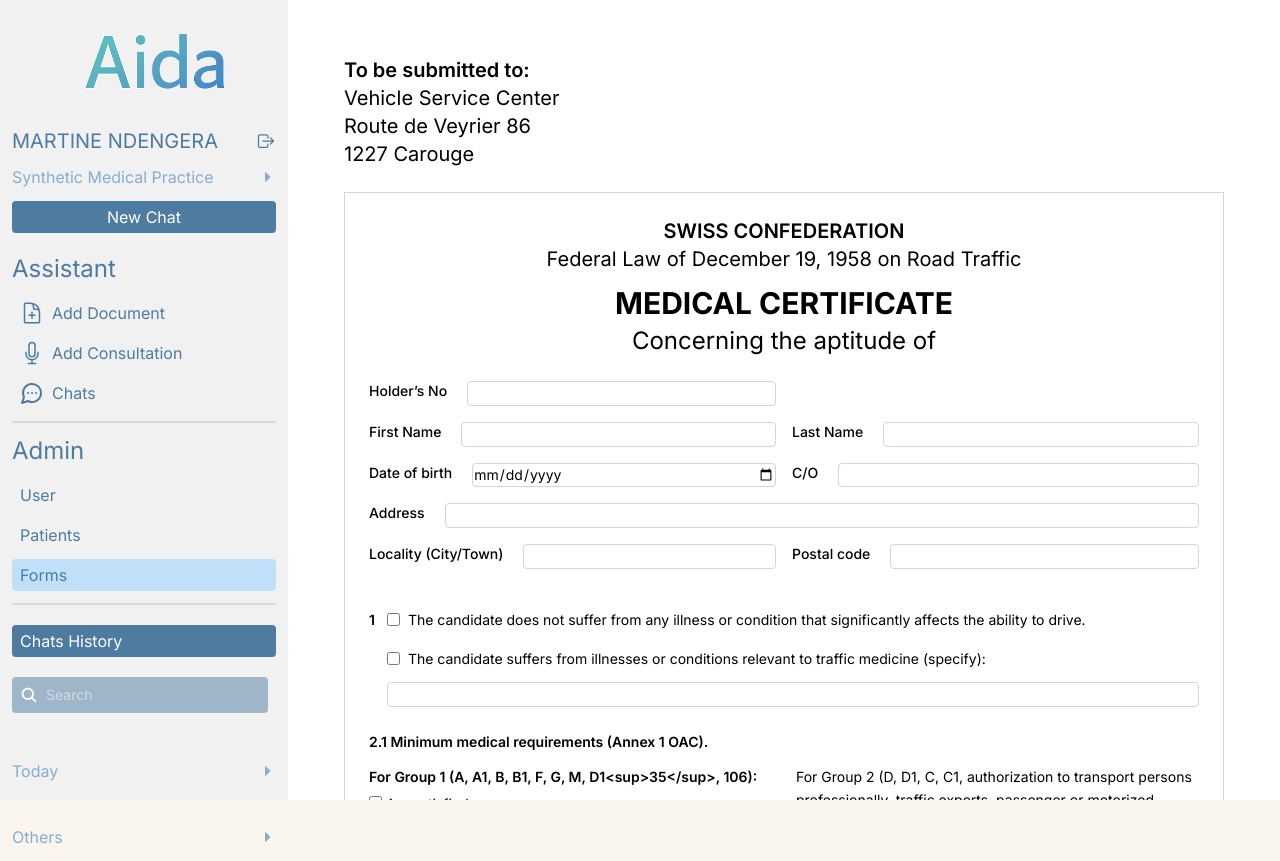
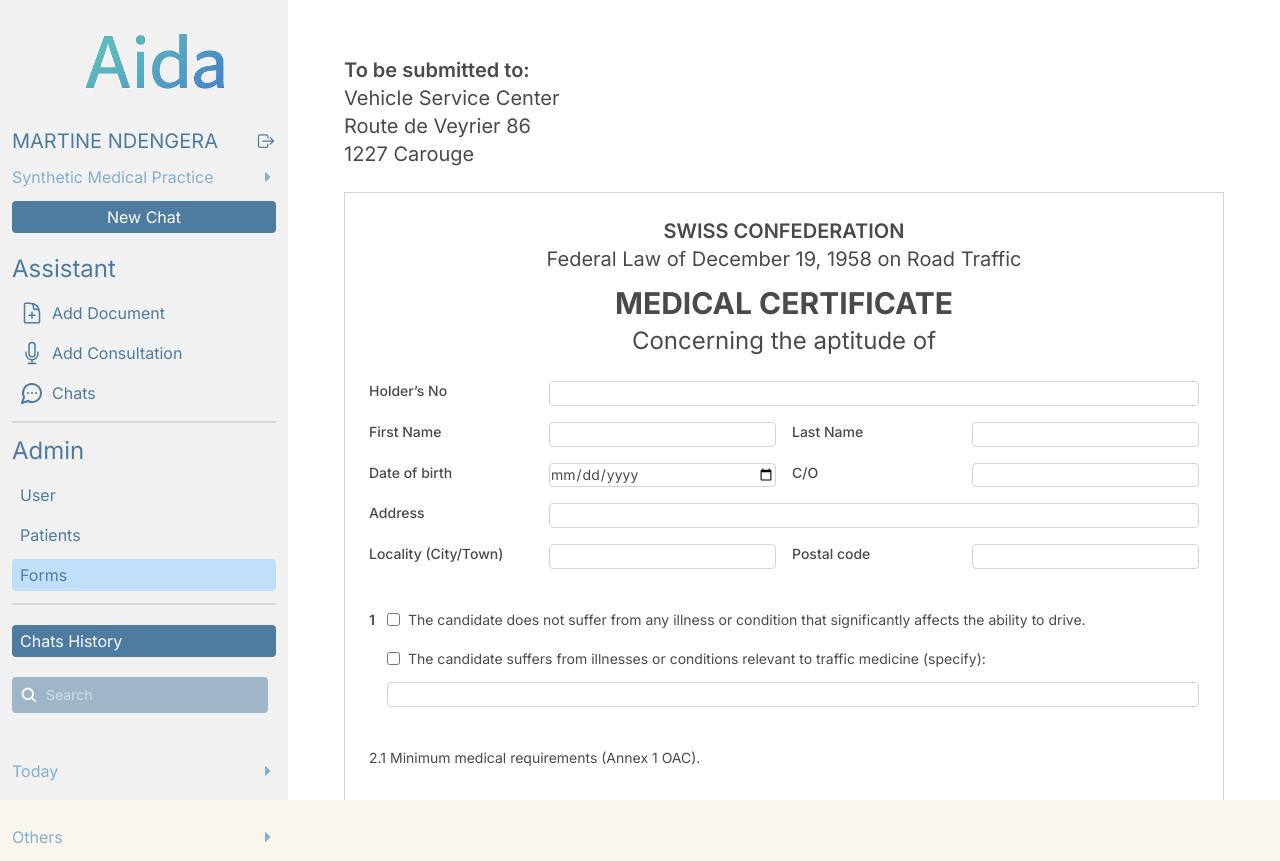
Before and after one commit to Alpha-Bytes-Department/Sixtine_AI, a React (Vite) app: page /dashboard/forms in a window 1280 px wide. Built offline with nearby package versions, Linux system fonts and the light colour scheme.

Commit message:
polish form

```diff
--- a/src/pages/AddDocument/AddDocument.tsx
+++ b/src/pages/AddDocument/AddDocument.tsx
@@ -95,18 +95,17 @@ export default function AddDocument({
 
   return (
     <div className="h-full w-full bg-white flex justify-center items-center">
-      <div className={` mx-auto`}>
+      <div className={`mx-auto ${files.length > 0 ? "flex gap-5 h-full" : ""}`}>
         {/* file upload  */}
         <div
           onDragOver={handleDragOver}
           onDragLeave={handleDragLeave}
           onDrop={handleDrop}
-          className={`relative flex flex-col items-center justify-center p-40 rounded-lg border-2 border-dashed transition-all duration-200
-          ${
+          className={`relative flex flex-col items-center justify-center rounded-lg border-2 border-dashed transition-all duration-200 ${
             isDragging
               ? "border-blue-500 bg-blue-50"
               : "border-gray-300 bg-white"
-          }`}
+          } ${files.length > 0 ? "px-5 py-40" : "p-40"}`}
         >
           <input
             ref={inputRef}
@@ -133,7 +132,6 @@ export default function AddDocument({
             {error && <p className="text-red-500 text-sm mt-2">{error}</p>}
           </div>
         </div>
-
         {/* Files list / preview */}
         {files.length > 0 && (
           <div className="mt-4 space-y-2">
--- a/src/pages/Forms/Forms.tsx
+++ b/src/pages/Forms/Forms.tsx
@@ -4,7 +4,7 @@ const Forms = () => {
   return (
     <div className="h-full flex flex-col">
       <div className="p-6 print:p-0 flex-grow overflow-y-auto">
-        <div className="mx-auto bg-white p-8 rounded-lg print:shadow-none print:border text-[14px] leading-relaxed">
+        <div className="mx-auto bg-white p-8 rounded-lg print:shadow-none print:border text-[14px] text-[#4A4A4A] leading-relaxed">
           {/* Header */}
           <header className="mb-6 text-xl">
             <p className="font-semibold">To be submitted to:</p>
@@ -22,18 +22,15 @@ const Forms = () => {
               <p className="text-xl">
                 Federal Law of December 19, 1958 on Road Traffic
               </p>
-              <h1 className="font-bold text-3xl mt-3">
-                MEDICAL CERTIFICATE
-              </h1>
+              <h1 className="font-bold text-3xl mt-3">MEDICAL CERTIFICATE</h1>
               <p className="mt-1 text-2xl">Concerning the aptitude of</p>
             </div>
 
             <form className="space-y-6 ">
               {/* Section 1 — Personal info */}
               <section className="space-y-4">
-                <div className="grid md:grid-cols-2 gap-4">
                 <div className="flex item-center gap-5 ">
-                    <label className="block text-sm font-medium mb-1">
+                  <label className="block text-sm font-medium mb-1 w-40">
                     Holder’s No
                   </label>
                   <input
@@ -41,11 +38,10 @@ const Forms = () => {
                     className="border border-[#D0D5DD] flex-1 rounded"
                   />
                 </div>
-                </div>
 
                 <div className="grid md:grid-cols-2 gap-4">
                   <div className="flex item-center gap-5">
-                    <label className="block text-sm font-medium mb-1">
+                    <label className="block text-sm font-medium mb-1 w-40">
                       First Name
                     </label>
                     <input
@@ -54,7 +50,7 @@ const Forms = () => {
                     />
                   </div>
                   <div className="flex item-center gap-5">
-                    <label className="block text-sm font-medium mb-1">
+                    <label className="block text-sm font-medium mb-1 w-40">
                       Last Name
                     </label>
                     <input
@@ -66,7 +62,7 @@ const Forms = () => {
 
                 <div className="grid md:grid-cols-2 gap-4">
                   <div className="flex item-center gap-5">
-                    <label className="block text-sm font-medium mb-1">
+                    <label className="block text-sm font-medium mb-1 w-40">
                       Date of birth
                     </label>
                     <input
@@ -75,7 +71,7 @@ const Forms = () => {
                     />
                   </div>
                   <div className="flex item-center gap-5">
-                    <label className="block text-sm font-medium mb-1">
+                    <label className="block text-sm font-medium mb-1 w-40">
                       C/O
                     </label>
                     <input
@@ -86,7 +82,7 @@ const Forms = () => {
                 </div>
 
                 <div className="flex item-center gap-5">
-                  <label className="block text-sm font-medium mb-1">
+                  <label className="block text-sm font-medium mb-1 w-40">
                     Address
                   </label>
                   <input
@@ -97,7 +93,7 @@ const Forms = () => {
 
                 <div className="grid md:grid-cols-2 gap-4">
                   <div className="flex item-center gap-5">
-                    <label className="block text-sm font-medium mb-1">
+                    <label className="block text-sm font-medium mb-1 w-40">
                       Locality (City/Town)
                     </label>
                     <input
@@ -106,7 +102,7 @@ const Forms = () => {
                     />
                   </div>
                   <div className="flex item-center gap-5">
-                    <label className="block text-sm font-medium mb-1">
+                    <label className="block text-sm font-medium mb-1 w-40">
                       Postal code
                     </label>
                     <input
@@ -144,14 +140,35 @@ const Forms = () => {
 
               {/* Section 3 — Minimum requirements */}
               <section>
-                <p className="font-semibold">
+                <p className="my-10">
                   2.1 Minimum medical requirements (Annex 1 OAC).
                 </p>
-                <div className="grid md:grid-cols-2 gap-6 mt-3">
-                  <div>
-                    <p className="font-semibold mb-1">
-                      For Group 1 (A, A1, B, B1, F, G, M,
-                      D1&lt;sup&gt;35&lt;/sup&gt;, 106):
+                <div className="flex gap-8">
+                  <div className="w-1/2">
+                    <p className="my-5 mb-10">
+                      <span className="font-bold">For Group 1</span> (A, A1, B,
+                      B1, F, G, M, D1&lt;sup&gt;35&lt;/sup&gt;, 106):
+                    </p>
+                    <label className="block mb-1">
+                      <input type="checkbox" /> Are satisfied
+                    </label>
+                    <label className="block mb-1">
+                      <input type="checkbox" /> Are satisfied with the following
+                      conditions (ch.3.2)
+                    </label>
+                    <label className="block mb-1">
+                      <input type="checkbox" /> Are not satisfied
+                    </label>
+                    <label className="block text-sm mt-2">
+                      Brief justification):
+                    </label>
+                    <textarea className="border border-[#D0D5DD] flex-1 rounded w-full my-3"></textarea>
+                  </div>
+                  <div className="w-1/2">
+                    <p className="my-5">
+                      <span className="font-bold">For Group 2</span> (D, D1, C,
+                      C1, authorization to transport persons professionally,
+                      traffic experts, passenger or motorized goods vessels):
                     </p>
                     <label className="block mb-1">
                       <input type="checkbox" /> Are satisfied
@@ -166,41 +183,21 @@ const Forms = () => {
                     <label className="block text-sm mt-2">
                       Brief justification:
                     </label>
-                    <textarea className="border border-[#D0D5DD] flex-1 rounded"></textarea>
-                  </div>
-
-                  <div>
-                    <p className=" mb-1">
-                      For Group 2 (D, D1, C, C1, authorization to transport
-                      persons professionally, traffic experts, passenger or
-                      motorized goods vessels):
-                    </p>
-                    <label className="block mb-1">
-                      <input type="checkbox" /> Are satisfied
-                    </label>
-                    <label className="block mb-1">
-                      <input type="checkbox" /> Are satisfied with the following
-                      conditions (ch.3.2)
-                    </label>
-                    <label className="block mb-1">
-                      <input type="checkbox" /> Are not satisfied
-                    </label>
-                    <label className="block text-sm mt-2">
-                      Brief justification:
-                    </label>
-                    <textarea className="border border-[#D0D5DD] flex-1 rounded"></textarea>
+                    <textarea className="border border-[#D0D5DD] flex-1 rounded w-full my-3"></textarea>
                   </div>
                 </div>
               </section>
 
               {/* Section 2.2 */}
               <section>
-                <p className="">2.2 Equivocal result:</p>
-                <p className="ml-4">
-                  Final evaluation must be carried out by a physician recognized
-                  at level 3 or 4.
-                </p>
                 <label className="flex items-start gap-2 mt-2">
+                  2.2<input type="checkbox" className="mt-1" />
+                  <span>
+                     Equivocal result Final evaluation must be carried out by
+                    a physician recognized at level 3 or 4.
+                  </span>
+                </label>
+                <label className="flex items-start gap-2 mt-2 ms-7">
                   <input type="checkbox" className="mt-1" />
                   <span>
                     Given that the candidate’s fitness to drive raises serious
@@ -212,12 +209,10 @@ const Forms = () => {
 
               {/* Section 3 — Vision test */}
               <section>
-                <p className="">
-                  3.1 Vision test (complete for each group)
-                </p>
+                <p className="">3.1 <span className="font-semibold">Vision test</span> (complete for each group)</p>
                 <p>Wears corrective lenses for:</p>
-                <div className="flex flex-wrap gap-12 mt-2">
-                  <div>
+                <div className="flex flex-wrap gap-20 mt-2">
+                  <div className="flex items-center gap-5">
                     <p>Group 1</p>
                     <label className="mr-4">
                       <input type="radio" name="g1" /> Yes
@@ -226,7 +221,7 @@ const Forms = () => {
                       <input type="radio" name="g1" /> No
                     </label>
                   </div>
-                  <div>
+                  <div className="flex items-center gap-5">
                     <p>Group 2</p>
                     <label className="mr-4">
                       <input type="radio" name="g2" /> Yes
@@ -254,9 +249,15 @@ const Forms = () => {
                 <div className="flex flex-wrap items-center gap-2">
                   <input type="checkbox" />
                   <span>In</span>
-                  <input type="number" className="w-16 border border-[#D0D5DD] rounded-md p-1" />
+                  <input
+                    type="number"
+                    className="w-16 border border-[#D0D5DD] rounded-md p-1"
+                  />
                   <span>months by a physician recognized at level</span>
-                  <input type="text" className="w-20 border border-[#D0D5DD] rounded-md p-1" />
+                  <input
+                    type="text"
+                    className="w-20 border border-[#D0D5DD] rounded-md p-1"
+                  />
                   <span>.</span>
                 </div>
                 <div className="grid md:grid-cols-3 gap-4 mt-4">
--- a/src/routes/router.tsx
+++ b/src/routes/router.tsx
@@ -8,7 +8,7 @@ import Chat from "../pages/Chat/Chat";
 import Profile from "../pages/Profile/Profile";
 import EditProfile from "../pages/EditProfile/EditProfile";
 import Setting from "../pages/Setting/Setting";
-import AudioExtraction from "../pages/AudioExtraction/AudioExtraction";
+import AudioExtraction from "../components/Consultion/AudioExtraction/AudioExtraction";
 import ChatHistory from "../pages/ChatHistory/ChatHistory";
 import Forms from "../pages/Forms/Forms";
 import Users from "../pages/Users/Users";
```
Also changed, not shown: src/components/Consultion/AudioExtraction/AudioExtraction.tsx (renamed from src/pages/AudioExtraction/AudioExtraction.tsx). Lines whose indentation alone changed are shown as unchanged.
